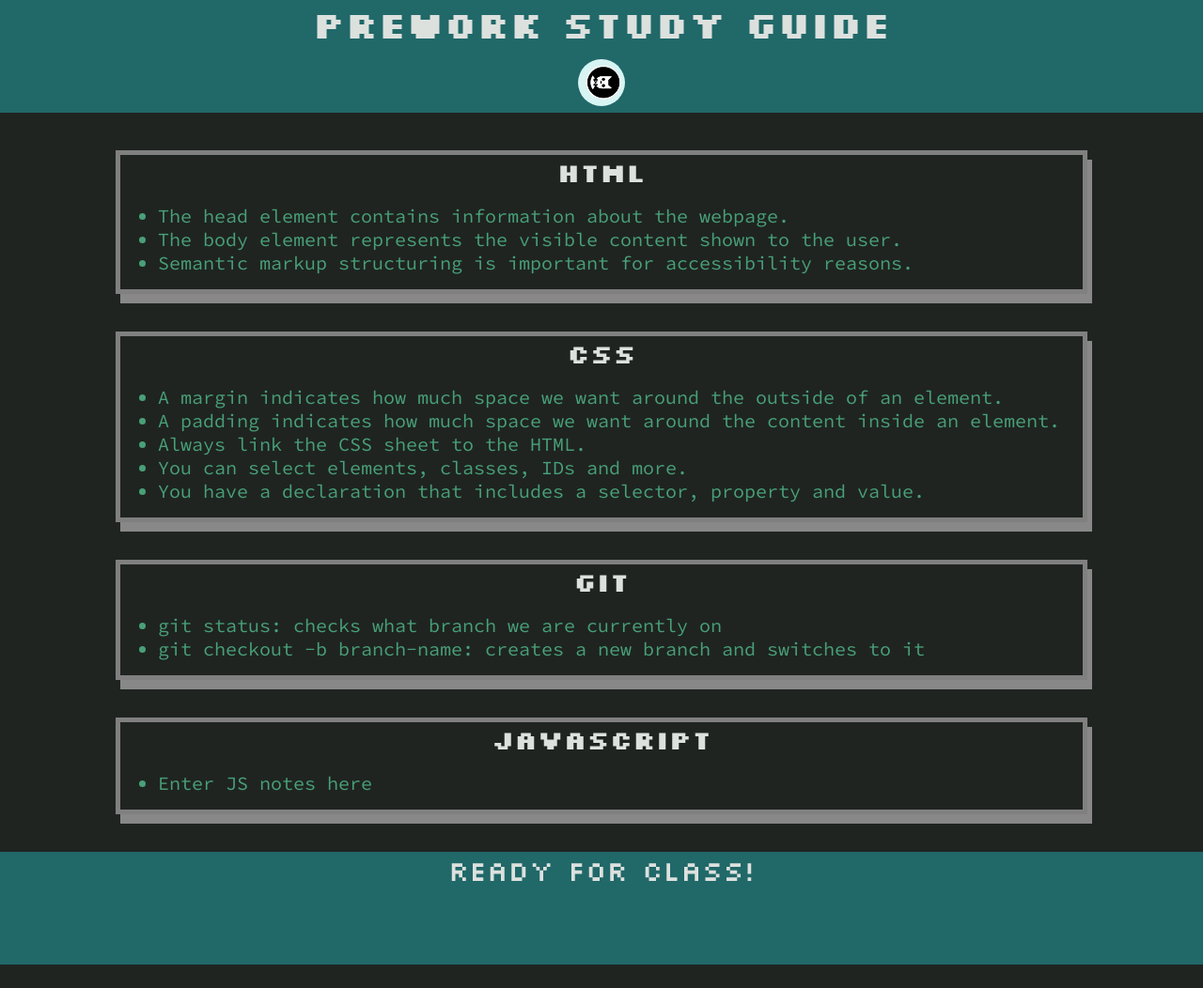
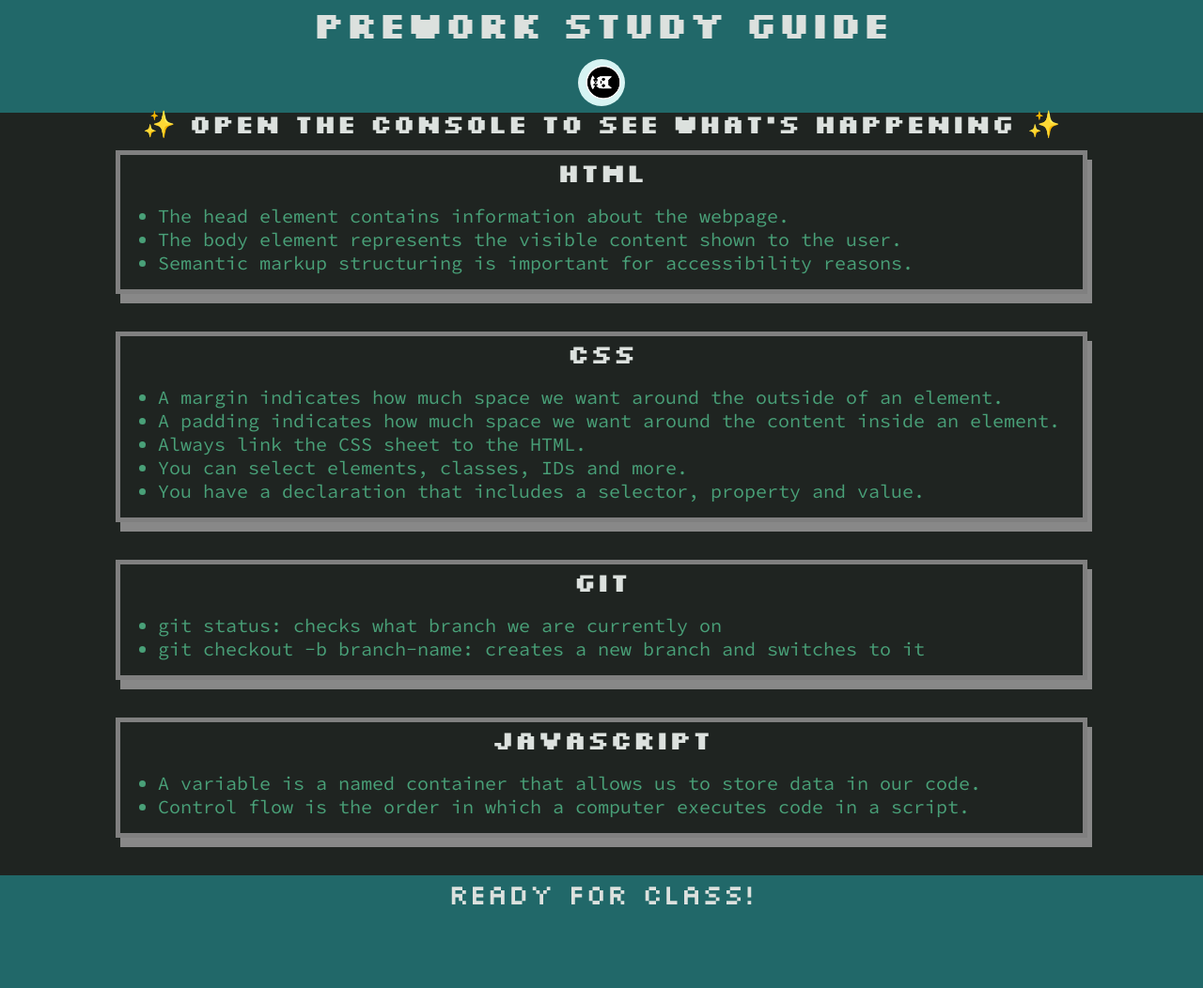
Before and after one commit to Jacwilalasey/prework-study-guide, a plain HTML site: page index.html in a window 1280 px wide. Shown: the whole page at 94% size. Before the commit the page ends 1027 px from the top, so only its background shows below. Drawn offline with Linux system fonts and the light colour scheme.

Commit message:
Add files via upload

```diff
--- a/index.html
+++ b/index.html
@@ -17,6 +17,7 @@
     <header id="top">
       <h1>Prework Study Guide</h1>
       <img src="./assets/bowtie-cat.png" alt="Profile image of cat wearing a bow tie." />
+      <h2>✨ Open the Console to See What's Happening ✨</h2>
     </header>
     <main>
       <section class="card" id="html-section">
@@ -50,7 +51,8 @@
       <section class="card" id="javascript-section">
         <h2>JavaScript</h2>
           <ul>
-            <li>Enter JS notes here</li>
+            <li>A variable is a named container that allows us to store data in our code.</li>
+            <li>Control flow is the order in which a computer executes code in a script.</li>
           </ul>
         </section>
     </main>
@@ -58,5 +60,6 @@
     <footer>
       <p>Ready for class!</p>
     </footer>
+    <script src="./assets/script.js"></script>
   </body>
 </html>
```
